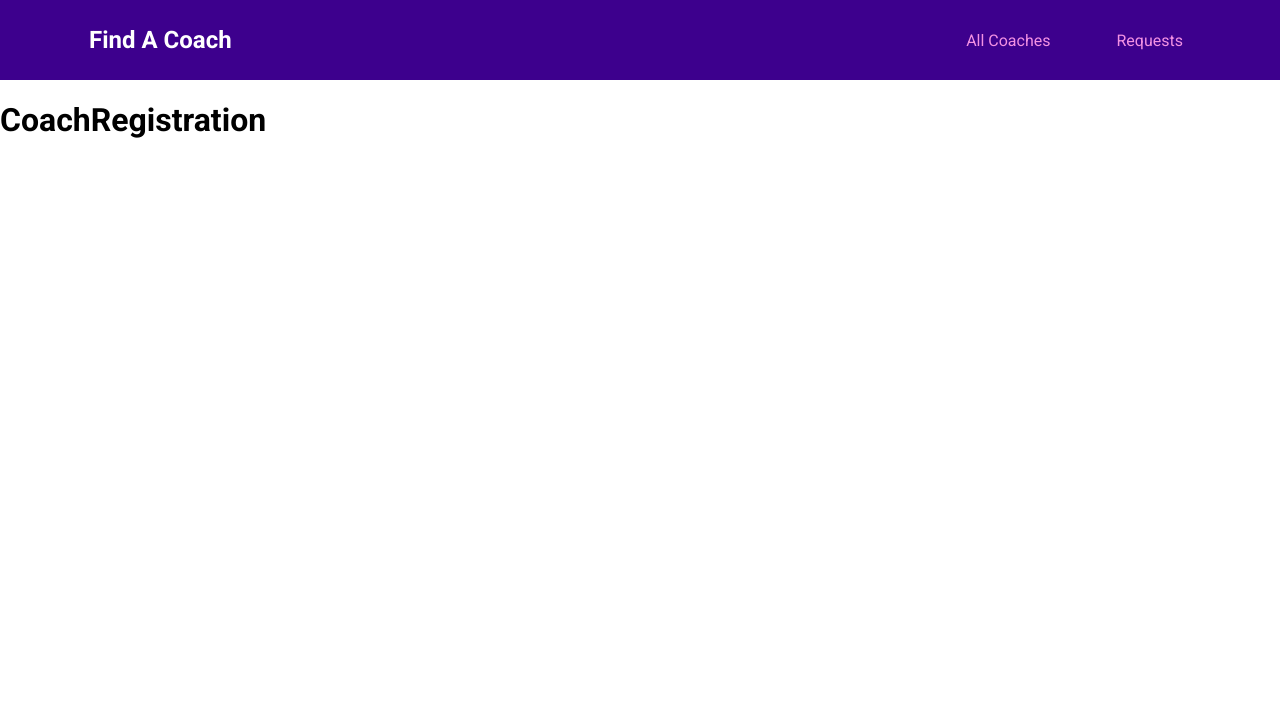
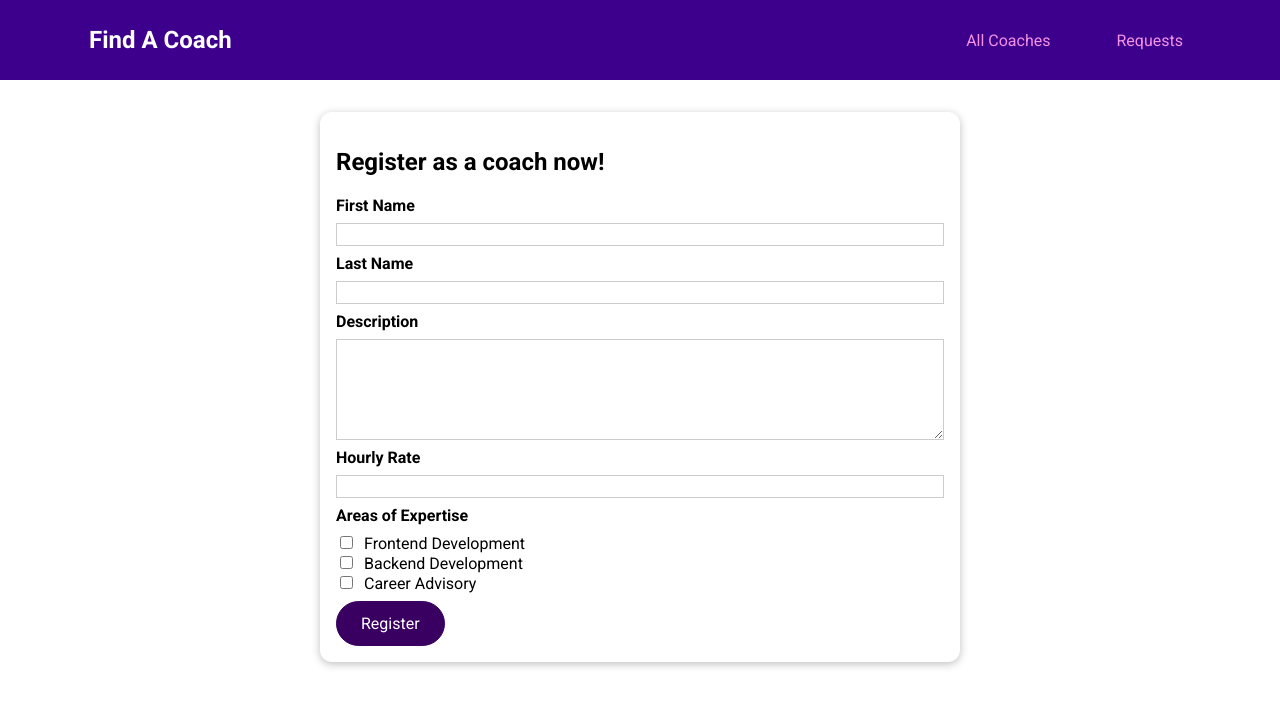
Before and after one commit to Martina928/find-a-coach, a Vue app: page /register in a window 1280 px wide. Shown: the top 706 px of the page. Built offline with nearby package versions, Linux system fonts and the light colour scheme.

Commit message:
feat: add registration coach form

```diff
--- /dev/null
+++ b/src/components/coaches/CoachForm.vue
@@ -0,0 +1,121 @@
+<template>
+  <form @submit.prevent="submitForm">
+    <div class="form-control">
+      <label for="firstName">First Name</label>
+      <input type="text" id="firstName" v-model.trim="firstName"/>
+    </div>
+    <div class="form-control">
+      <label for="lastName">Last Name</label>
+      <input type="text" id="lastName" v-model.trim="lastName"/>
+    </div>
+    <div class="form-control">
+      <label for="description">Description</label>
+      <textarea name="description" id="description" rows="5" v-model.trim="description"></textarea>
+    </div>
+    <div class="form-control">
+      <label for="rate">Hourly Rate</label>
+      <input type="number" id="rate" v-model.number="rate"/>
+    </div>
+    <div class="form-control">
+      <h3>Areas of Expertise</h3>
+      <div>
+        <input type="checkbox" id="frontend" value="frontend" v-model="areas"/>
+        <label for="frontend">Frontend Development</label>
+      </div>
+      <div>
+        <input type="checkbox" id="backend" value="backend" v-model="areas"/>
+        <label for="backend">Backend Development</label>
+      </div>
+      <div>
+        <input type="checkbox" id="career" value="career" v-model="areas"/>
+        <label for="career">Career Advisory</label>
+      </div>
+    </div>
+
+    <BaseButton>Register</BaseButton>
+  </form>
+</template>
+
+<script>
+export default {
+  data() {
+    return {
+      firstName: '',
+      lastName: '',
+      description: '',
+      rate: null,
+      areas: [],
+    };
+  },
+  methods: {
+    submitForm() {
+      const newCoach = {
+        firstName: this.firstName,
+        lastName: this.lastName,
+        description: this.description,
+        rate: this.rate,
+        areas: this.areas
+      }
+
+      console.log(newCoach)
+    }
+  }
+}
+</script>
+
+<style scoped>
+.form-control {
+  margin: 0.5rem 0;
+}
+
+label {
+  font-weight: bold;
+  display: block;
+  margin-bottom: 0.5rem;
+}
+
+input[type='checkbox'] + label {
+  font-weight: normal;
+  display: inline;
+  margin: 0 0 0 0.5rem;
+}
+
+input,
+textarea {
+  display: block;
+  width: 100%;
+  border: 1px solid #ccc;
+  font: inherit;
+}
+
+input:focus,
+textarea:focus {
+  background-color: #f0e6fd;
+  outline: none;
+  border-color: #3d008d;
+}
+
+input[type='checkbox'] {
+  display: inline-block;
+  width: auto;
+  border: none;
+}
+
+input[type='checkbox']:focus {
+  outline: #3d008d solid 1px;
+}
+
+h3 {
+  margin: 0.5rem 0;
+  font-size: 1rem;
+}
+
+.invalid label {
+  color: red;
+}
+
+.invalid input,
+.invalid textarea {
+  border: 1px solid red;
+}
+</style>
--- a/src/pages/coaches/CoachRegistration.vue
+++ b/src/pages/coaches/CoachRegistration.vue
@@ -1,3 +1,18 @@
 <template>
-  <h1>CoachRegistration</h1>
+  <section>
+    <BaseCard>
+      <h2>Register as a coach now!</h2>
+      <CoachForm></CoachForm>
+    </BaseCard>
+  </section>
 </template>
+
+<script>
+import CoachForm from '../../components/coaches/CoachForm.vue';
+
+export default {
+  components: {
+    CoachForm
+  }
+};
+</script>
```
